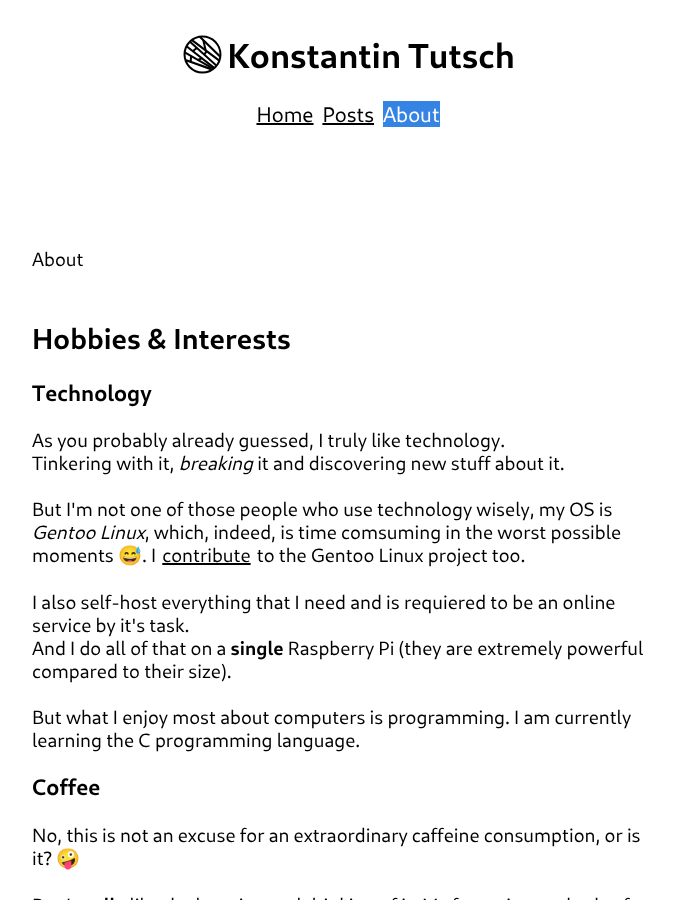
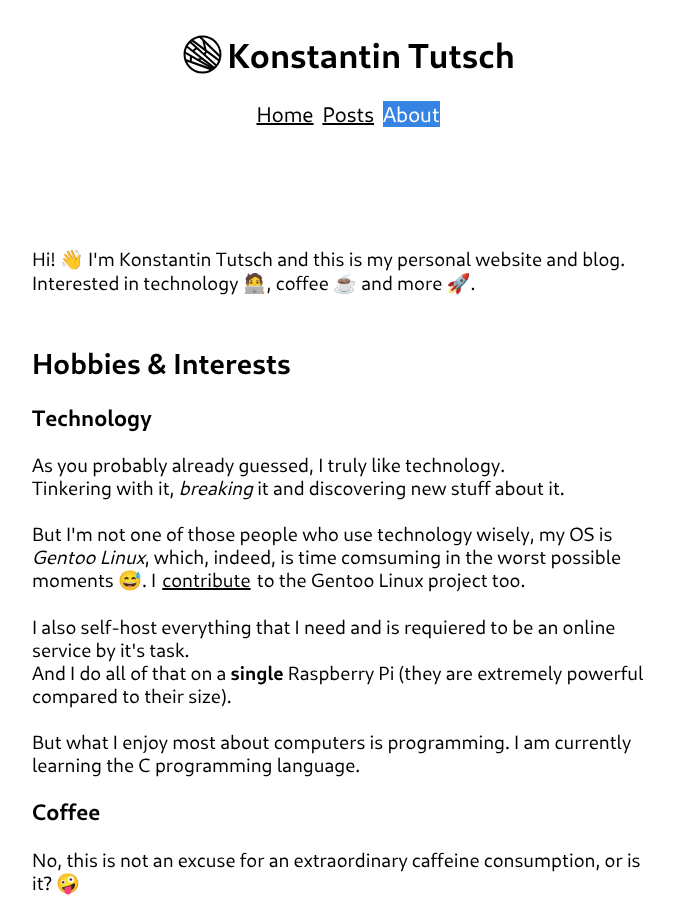
Before and after one commit to konstantintutsch/website, a Jekyll site: the page built from about/index.html, in a window 1280 px wide and 900 px high. Shown: the whole window, without its empty margins (292-966 px from the left). Built offline with Jekyll 4.4.1, drawn with Linux system fonts in a browser that asks for light colours.

Commit message:
Show site description on about page

```diff
--- a/about/index.html
+++ b/about/index.html
@@ -4,7 +4,7 @@ title: About
 description: About
 ---
 <p>
-{{ page.description }}
+{{ site.description }}
 </p>
 <h2>Hobbies & Interests</h2>
 <p>
```
